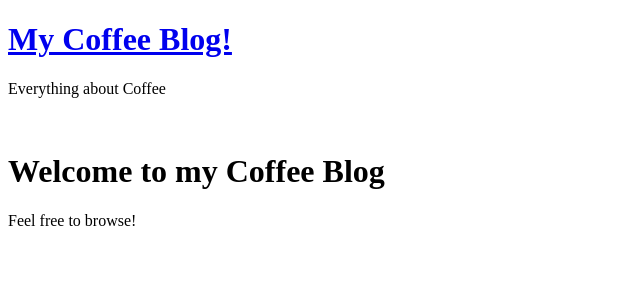
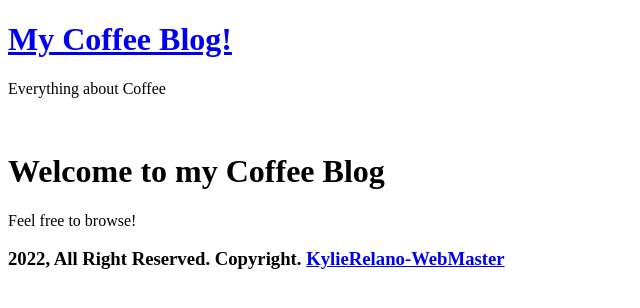
Before and after one commit to kylierelano/MyBlogSite, a plain HTML site: page index.html in a window 1280 px wide. Shown: the whole page, without its empty margins (0-640 px from the left). Drawn offline with Linux system fonts and the light colour scheme.

Commit message:
footer has been added

```diff
--- a/index.html
+++ b/index.html
@@ -11,5 +11,6 @@
 	<h1> Welcome to my Coffee Blog</h1>
 	<p> Feel free to browse! </p>
 
+	<h3> 2022, All Right Reserved. Copyright. <a href="#"> KylieRelano-WebMaster </a> </h3>
 </body>
 </html>
```
